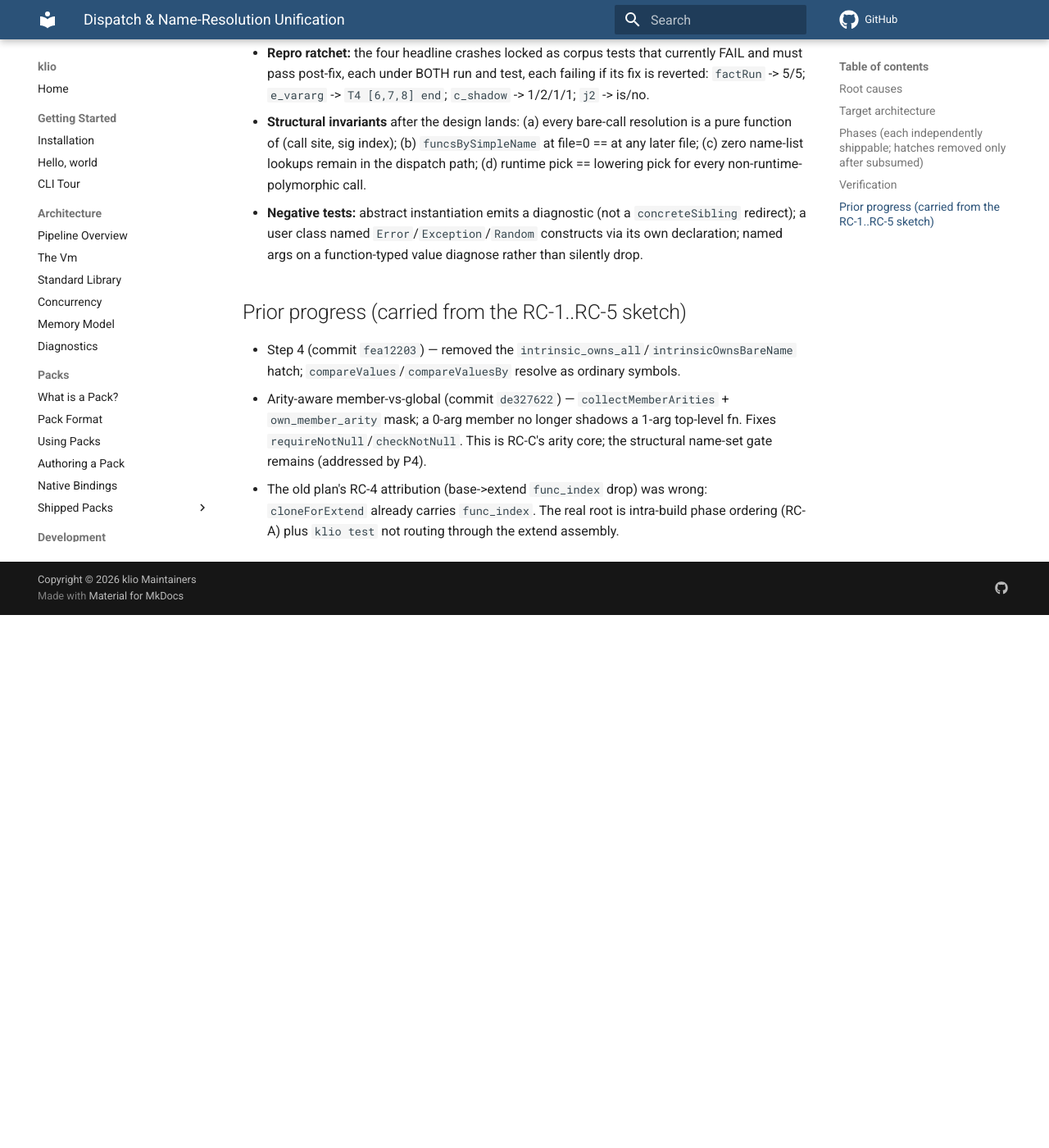
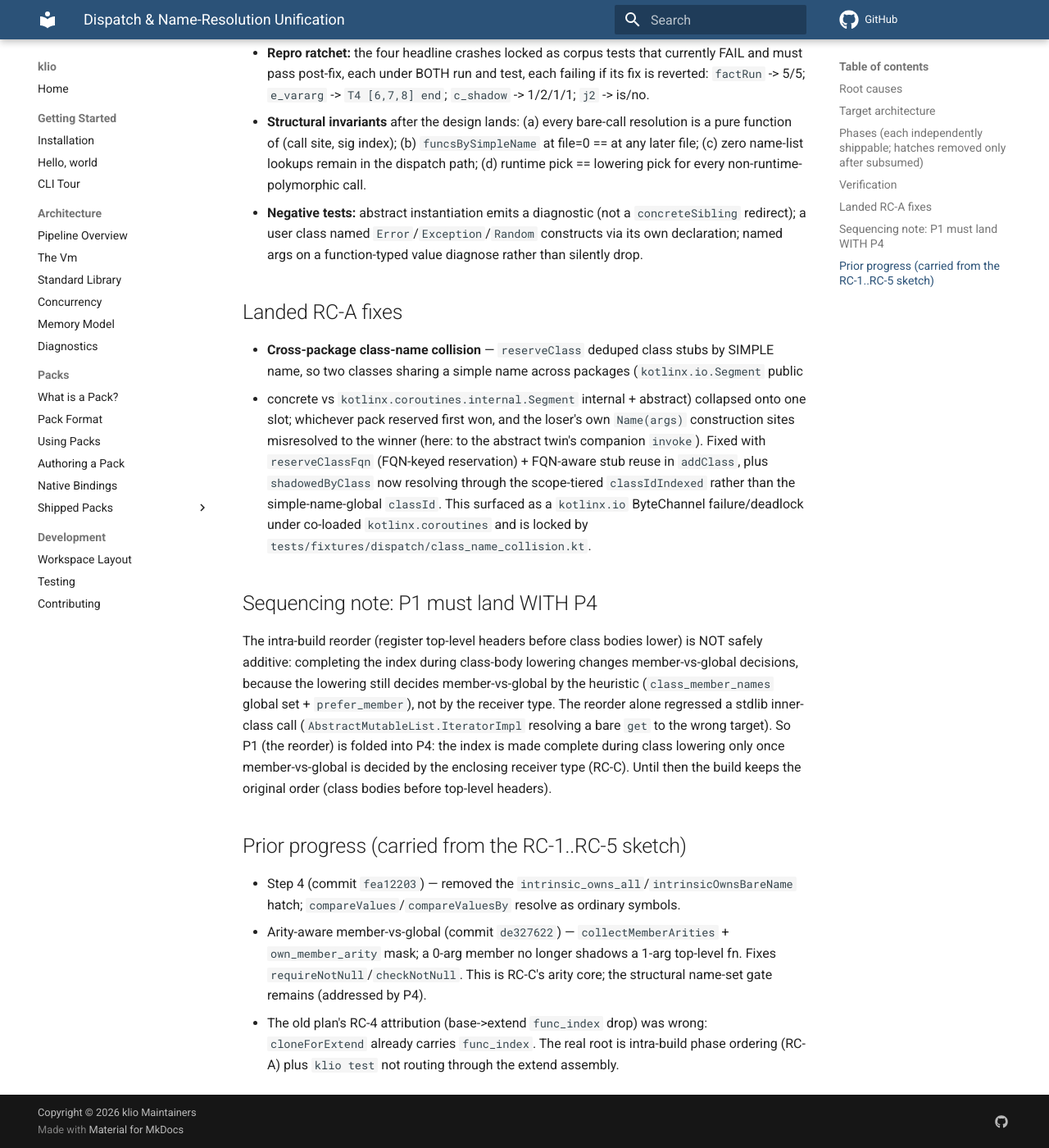
Before and after one commit to DrewCarlson/klio, an MkDocs documentation site: the page built from docs/resolution-unification-plan.md, in a window 1280 px wide and 1400 px high, scrolled down 5262 px. Shown: the whole window at 82% size. Built offline with MkDocs 1.6.1 and Material for MkDocs 9.7.7, drawn with Linux system fonts in a browser that asks for light colours; comment, search, counter and statistics services are not loaded; before the commit the page ends 6012 px from its top, so only the background shows below that.

Commit message:
ir: FQN-key class reservation so same-simple-name classes across packages stay distinct
reserveClass deduped class stubs by simple name, so two classes sharing a
simple name in different packages (a public concrete kotlinx.io.Segment and an
internal abstract kotlinx.coroutines.internal.Segment) collapsed onto one slot.
Whichever pack reserved first won; the loser's own Name(args) construction
sites then resolved to the winner — here a bare Segment() inside kotlinx.io
dispatched to the abstract twin's companion invoke, failing a Buffer segment
allocation (and hanging a cross-coroutine ByteChannel handoff).

reserveClassFqn keys reservation by fully-qualified name so each class keeps its
own stub before any body lowers; addClass reuses the stub by FQN (legacy
simple-name stubs still claimed by name for nested classes); shadowedByClass
resolves through the scope-tiered classIdIndexed instead of the simple-name
global classId. Locked by tests/fixtures/dispatch/class_name_collision.kt.

```diff
--- a/docs/resolution-unification-plan.md
+++ b/docs/resolution-unification-plan.md
@@ -224,6 +224,31 @@ verification ratchet in the phase plan).
   redirect); a user class named `Error`/`Exception`/`Random` constructs via its own
   declaration; named args on a function-typed value diagnose rather than silently drop.
 
+## Landed RC-A fixes
+
+- **Cross-package class-name collision** — `reserveClass` deduped class stubs by SIMPLE
+  name, so two classes sharing a simple name across packages (`kotlinx.io.Segment` public
+  + concrete vs `kotlinx.coroutines.internal.Segment` internal + abstract) collapsed onto
+  one slot; whichever pack reserved first won, and the loser's own `Name(args)`
+  construction sites misresolved to the winner (here: to the abstract twin's companion
+  `invoke`). Fixed with `reserveClassFqn` (FQN-keyed reservation) + FQN-aware stub reuse
+  in `addClass`, plus `shadowedByClass` now resolving through the scope-tiered
+  `classIdIndexed` rather than the simple-name-global `classId`. This surfaced as a
+  `kotlinx.io` ByteChannel failure/deadlock under co-loaded `kotlinx.coroutines` and is
+  locked by `tests/fixtures/dispatch/class_name_collision.kt`.
+
+## Sequencing note: P1 must land WITH P4
+
+The intra-build reorder (register top-level headers before class bodies lower) is NOT
+safely additive: completing the index during class-body lowering changes member-vs-global
+decisions, because the lowering still decides member-vs-global by the heuristic
+(`class_member_names` global set + `prefer_member`), not by the receiver type. The reorder
+alone regressed a stdlib inner-class call (`AbstractMutableList.IteratorImpl` resolving a
+bare `get` to the wrong target). So P1 (the reorder) is folded into P4: the index is made
+complete during class lowering only once member-vs-global is decided by the enclosing
+receiver type (RC-C). Until then the build keeps the original order (class bodies before
+top-level headers).
+
 ## Prior progress (carried from the RC-1..RC-5 sketch)
 
 - Step 4 (commit `fea12203`) — removed the `intrinsic_owns_all`/`intrinsicOwnsBareName`
```
Also changed, not shown: 5 other files.
